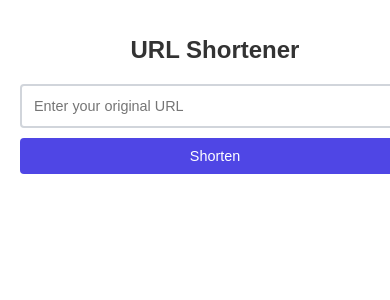
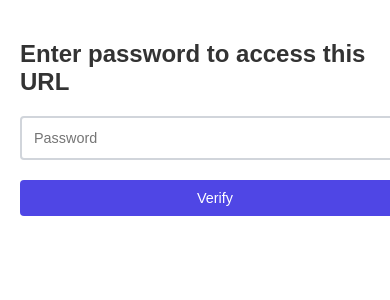
Before and after one commit to baphatle/url_shortener, a React (Create React App) app in the folder client/: page /verify in a window 390 px wide. Shown: the top 300 px of the page. Built offline with nearby package versions, Linux system fonts and the light colour scheme.

Commit message:
add verify password page

```diff
--- a/client/src/App.js
+++ b/client/src/App.js
@@ -1,11 +1,20 @@
 import Form from "./components/Form";
-
+import VerifyPassowrd from "./components/VerifyPassowrd";
+import { BrowserRouter, Routes, Route } from 'react-router-dom';
 
 function App() {
   return (
-    <div className="Container">
-      <Form />
-    </div>
+    <>
+      <BrowserRouter>
+        <div className="Container">
+          <Routes>
+            <Route path="/verify" element={<VerifyPassowrd />} />
+            <Route path="/" element={<Form />} />
+          </Routes>
+        </div>
+      </BrowserRouter>
+
+    </>
   );
 }
 
--- a/client/src/components/Form.js
+++ b/client/src/components/Form.js
@@ -23,8 +23,8 @@ export default function Form() {
             const response = await axios.put(`/edit/${shortUrl.split('/').pop()}`, {
                 newShortCode: customShortUrl
             });
-            setShortUrl(response.data.shortUrl);
-            setCustomShortUrl(''); // Clear the custom short URL input
+            setShortUrl(response?.data?.shortUrl);
+            setCustomShortUrl('');
         } catch (error) {
             console.error('Error updating short URL', error);
         }
@@ -35,8 +35,8 @@ export default function Form() {
             const response = await axios.put(`/expiration/${shortUrl.split('/').pop()}`, {
                 days: expirationDays
             });
-            console.log('Expiration updated', response.data);
-            setExpirationDays(''); // Clear the expiration days input
+            console.log('Expiration updated', response?.data);
+            setExpirationDays('');
         } catch (error) {
             console.error('Error setting expiration date', error);
         }
@@ -44,7 +44,7 @@ export default function Form() {
 
     const handleCopy = () => {
         navigator.clipboard.writeText(shortUrl).then(() => {
-            alert('Copied!'); // Show alert when copy is successful
+            alert('Copied!');
         }, (err) => {
             console.error('Failed to copy: ', err);
         });
@@ -58,7 +58,7 @@ export default function Form() {
                     type="text"
                     placeholder="Enter your original URL"
                     value={originalUrl}
-                    onChange={(e) => setOriginalUrl(e.target.value)}
+                    onChange={(e) => setOriginalUrl(e?.target?.value)}
                 />
                 <button onClick={handleShorten}>Shorten</button>
             </div>
@@ -69,7 +69,6 @@ export default function Form() {
                     <button onClick={handleCopy}>Copy</button>
                     {/* {copySuccess && <p>{copySuccess}</p>} */}
 
-                    {/* Custom Short URL */}
                     <div className="custom-container">
                         <input
                             type="text"
@@ -80,13 +79,12 @@ export default function Form() {
                         <button onClick={handleCustomShortUrl}>Update</button>
                     </div>
 
-                    {/* Set Expiration Date */}
                     <div className="expiration-container">
                         <input
                             type="number"
                             placeholder="Set expiration (days)"
                             value={expirationDays}
-                            onChange={(e) => setExpirationDays(e.target.value)}
+                            onChange={(e) => setExpirationDays(e?.target?.value)}
                         />
                         <button onClick={handleSetExpiration}>Set Expiration</button>
                     </div>
--- /dev/null
+++ b/client/src/components/VerifyPassowrd.js
@@ -0,0 +1,12 @@
+import React from 'react'
+import "../css/Verify.css"
+
+export default function VerifyPassowrd() {
+    return (
+        <div className="verify-container">
+            <h2>Enter password to access this URL</h2>
+            <input type="password" name="password" placeholder="Password" required />
+            <button type="submit">Verify</button>
+        </div>
+    );
+}
--- /dev/null
+++ b/client/src/css/Verify.css
@@ -0,0 +1,70 @@
+.verify-container {
+    display: flex;
+    flex-direction: column;
+    align-items: center;
+    padding: 20px;
+    background-color: #ffffff;
+    border-radius: 8px;
+    max-width: 600px;
+    margin: auto;
+}
+
+.verify-container h2 {
+    color: #333333;
+    font-size: 1.8rem;
+    margin-bottom: 20px;
+}
+
+.verify-container input[type="password"] {
+    padding: 12px;
+    font-size: 1rem;
+    border: 2px solid #d1d5db;
+    border-radius: 4px;
+    margin-bottom: 20px;
+    outline: none;
+    transition: border-color 0.3s ease;
+    width: 100%;
+    box-sizing: border-box;
+}
+
+.verify-container input[type="password"]:focus {
+    border-color: #4f46e5;
+}
+
+.verify-container button {
+    padding: 12px;
+    font-size: 1rem;
+    color: #ffffff;
+    background-color: #4f46e5;
+    border: none;
+    border-radius: 4px;
+    cursor: pointer;
+    transition: background-color 0.3s ease;
+    width: 100%;
+    box-sizing: border-box;
+}
+
+.verify-container button:hover {
+    background-color: #3b36c6;
+}
+
+
+@media (max-width: 768px) {
+    .verify-container {
+        padding: 20px;
+        width: 100%;
+    }
+
+    .verify-container h2 {
+        font-size: 1.5rem;
+    }
+
+    .verify-container input[type="password"] {
+        font-size: 0.9rem;
+    }
+
+    .verify-container button {
+        font-size: 0.9rem;
+        padding: 10px;
+    }
+}
```
